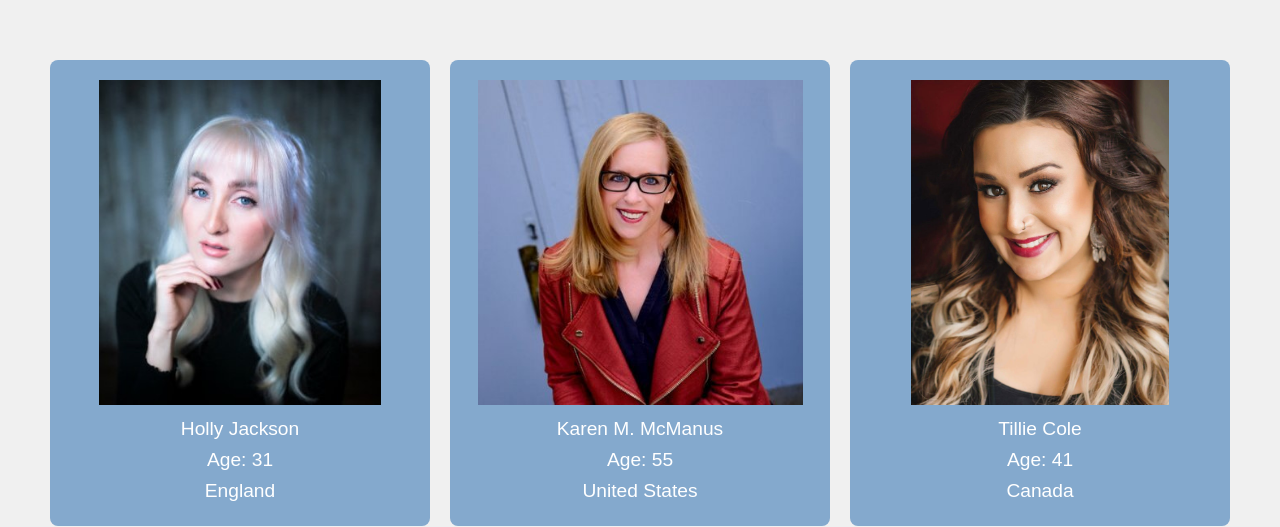
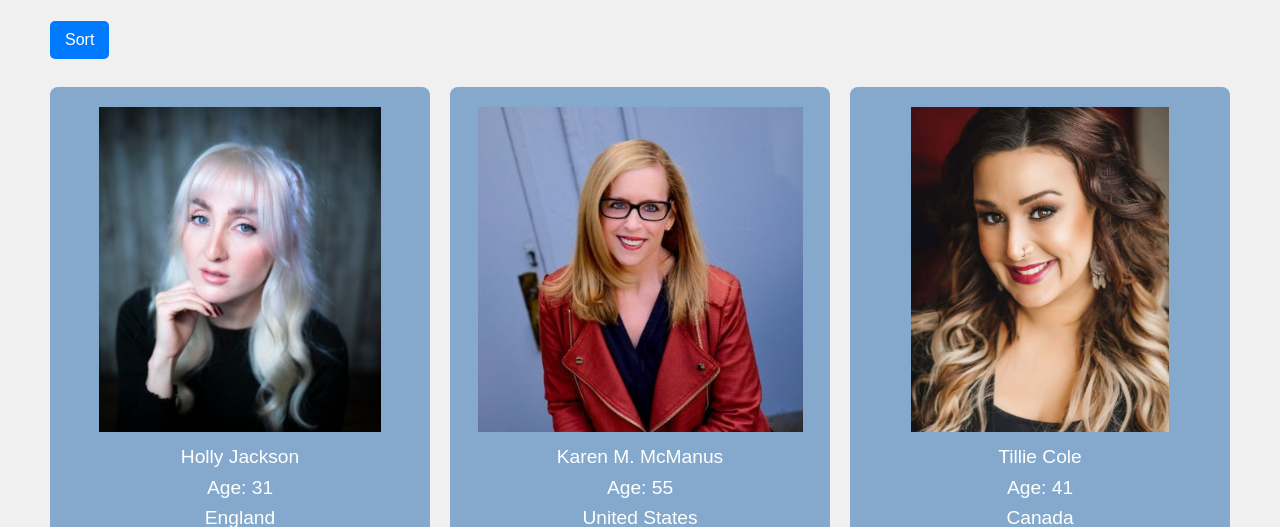
Before and after one commit to howardsara/Database-Processes, a Flask app: page /authors in a window 1280 px wide. Shown: the part 66-593 px from the top of the page. Run offline with Flask 3, Linux system fonts and the light colour scheme; data comes from the database, SQL or seed files in the repository.

Commit message:
Added sort to authors page as well

```diff
--- a/main.py
+++ b/main.py
@@ -54,6 +54,23 @@ def foreign_key(list1, list2):
     return full_list
 
 
+
+def sort(default):
+    """Sorts the database"""
+
+    sort = request.args.get('sort', default)
+    order = request.args.get('order', 'asc')
+    if order == 'asc':
+        new_order = 'desc'
+    else:
+        new_order = 'asc'
+
+    return sort, order, new_order
+
+
+
+
+
 @app.route('/')
 def render_index():
     """
@@ -78,23 +95,17 @@ def render_books():
     :returns a rendered page
     """
 
-    # Sort function"
-    sort = request.args.get('sort', 'title')
-    order = request.args.get('order', 'asc')
-    if order == 'asc':
-        new_order = 'desc'
-    else:
-        new_order = 'asc'
+    sorting = sort('book_id')
 
     # Define query
-    book_query = "SELECT title, rating, genre, published, cover, author_id FROM books ORDER BY " + sort +" "+ order
+    book_query = "SELECT title, rating, genre, published, cover, author_id FROM books ORDER BY " + sorting[0] +" "+ sorting[1]
     author_query = "SELECT author_id, name FROM authors"
 
     book_list = connect_query(book_query)
     author_list = connect_query(author_query)
 
 
-    return render_template('books.html', books=foreign_key(book_list, author_list), order=new_order)
+    return render_template('books.html', books=foreign_key(book_list, author_list), order=sorting[2])
 
 
 @app.route('/authors')
@@ -104,12 +115,14 @@ def render_authors():
     :returns a rendered page
     """
 
+    sorting = sort('author_id')
+
     # Define query
-    author_query = "SELECT author, name, age, country FROM authors"
+    author_query = "SELECT author, name, age, country FROM authors ORDER BY " + sorting[0] +" "+ sorting[1]
 
     author_list = connect_query(author_query)
 
-    return render_template('authors.html', authors=author_list)
+    return render_template('authors.html', authors=author_list, order=sorting[2])
 
 
 @app.route('/search', methods=['GET', 'POST'])
--- a/templates/authors.html
+++ b/templates/authors.html
@@ -1,6 +1,35 @@
 {% extends "base.html" %}
 
     {% block main %}
+
+    <div class="sort-dropdown">
+      <button class="dropbtn">Sort</button>
+      <div class="dropdown-content">
+          <a href="{{ url_for('render_authors', sort='name', order=order) }}">
+              Name
+              {% if request.args.get('sort') == 'name' %}
+                  <img src="/static/icons/uparrow.png" class="sort-arrow" {% if request.args.get('order') == 'asc' %}style="transform: rotate(180deg);" {% endif %}>
+              {% endif %}
+          </a>
+          <a href="{{ url_for('render_authors', sort='age', order=order) }}">
+              Age
+              {% if request.args.get('sort') == 'age' %}
+                  <img src="/static/icons/uparrow.png" class="sort-arrow" {% if request.args.get('order') == 'asc' %}style="transform: rotate(180deg);" {% endif %}>
+              {% endif %}
+          </a>
+          <a href="{{ url_for('render_authors', sort='country', order=order) }}">
+              Country
+              {% if request.args.get('sort') == 'country' %}
+                  <img src="/static/icons/uparrow.png" class="sort-arrow" {% if request.args.get('order') == 'asc' %}style="transform: rotate(180deg);" {% endif %}>
+              {% endif %}
+          </a>
+      </div>
+  </div>
+
+
+
+
+
       <article>
           {% for author in authors %}
             <div class="author">
```
Also changed, not shown: static/icons/downarrow.png (deleted).
